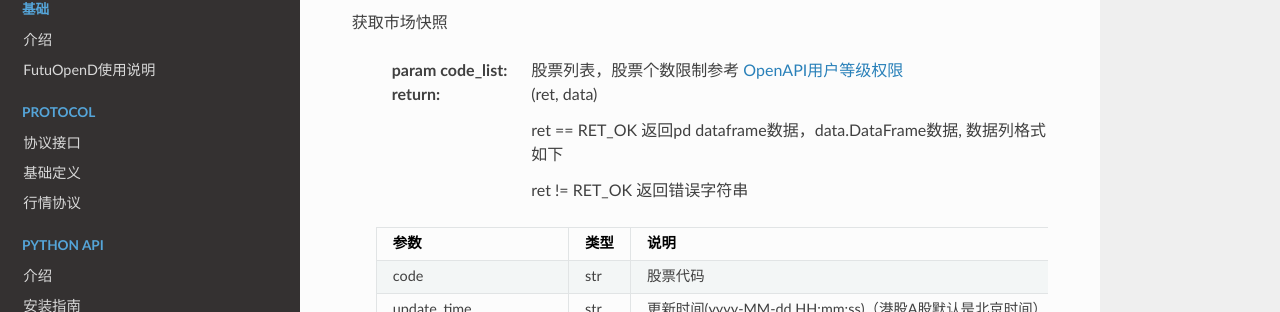
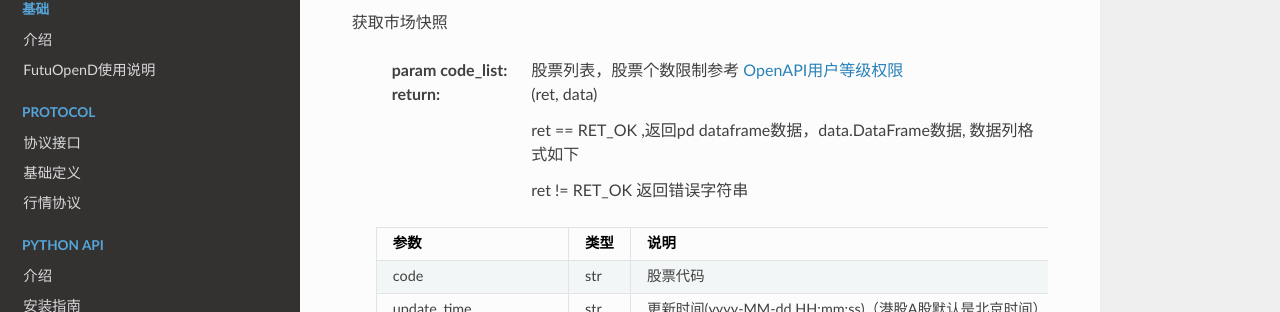
Before and after one commit to FutunnOpen/futu-api-doc, a Sphinx documentation site: the page built from doc_maker/source/api/Quote_API.rst, in a window 1280 px wide and 900 px high, scrolled down 8639 px. Shown: the part 137-449 px from the top of the window. Built offline with Sphinx 7.4.7 and the Read the Docs theme 2.0.0, drawn with Linux system fonts in a browser that asks for light colours; pages that are not in the unit, such as notebooks, are missing from menus; some of the changed text lies outside the part shown.

Commit message:
1120400921001030966 不能改代码了，只能优化一下代码

```diff
--- a/doc_maker/source/api/Quote_API.rst
+++ b/doc_maker/source/api/Quote_API.rst
@@ -464,7 +464,7 @@ get_market_snapshot
  :param code_list: 股票列表，股票个数限制参考 `OpenAPI用户等级权限 <../protocol/intro.html#id31>`_
  :return: (ret, data)
 
-        ret == RET_OK 返回pd dataframe数据，data.DataFrame数据, 数据列格式如下
+        ret == RET_OK ,返回pd dataframe数据，data.DataFrame数据, 数据列格式如下
 
         ret != RET_OK 返回错误字符串
 
```
Also changed, not shown: other parts of doc_maker/source/api/Quote_API.rst (+1 -1 lines).
